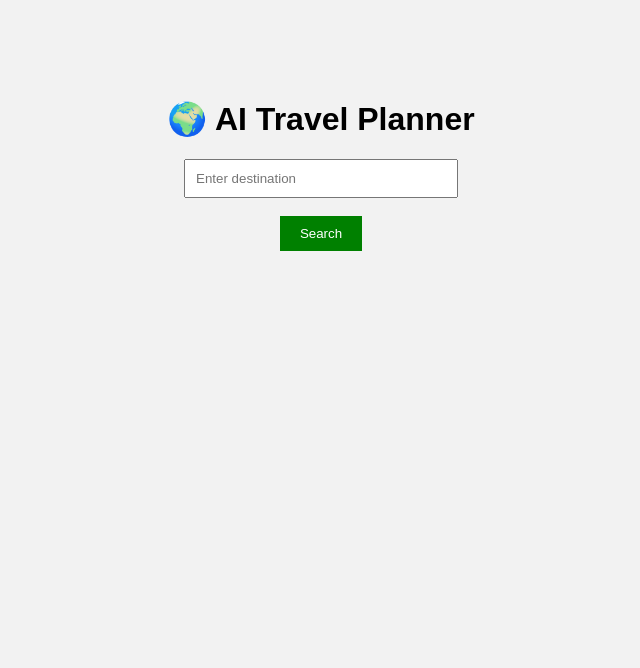
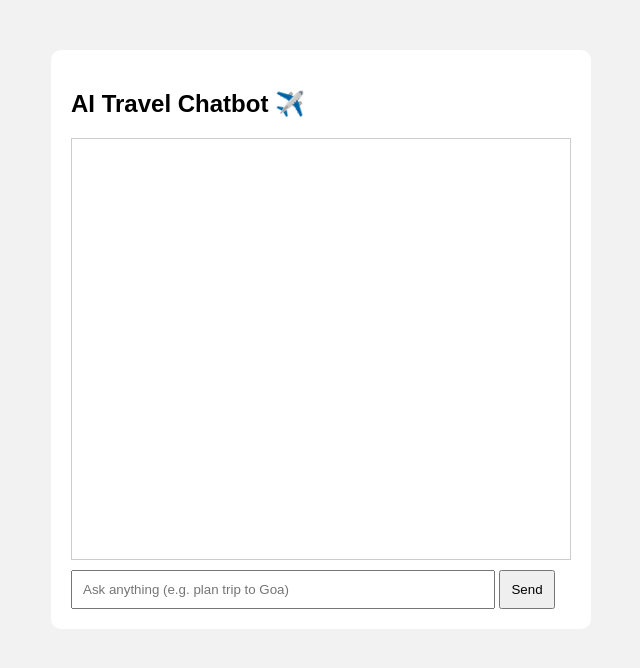
Before and after one commit to ashumehta1012/travel-ai, a Flask app: page / in a window 1280 px wide. Shown: the top 668 px of the page, without its empty margins (319-959 px from the left). Run offline with Flask 3, Linux system fonts and the light colour scheme.

Commit message:
Update index.html

```diff
--- a/templates/index.html
+++ b/templates/index.html
@@ -1,28 +1,87 @@
 <!DOCTYPE html>
 <html>
 <head>
-    <title>AI Travel Planner</title>
+    <title>AI Travel Chatbot</title>
+
     <style>
-        body { font-family: Arial; text-align: center; background: #f2f2f2; }
-        .box { margin-top: 100px; }
-        input { padding: 10px; width: 250px; }
-        button { padding: 10px 20px; background: green; color: white; border: none; }
+        body {
+            font-family: Arial;
+            background: #f2f2f2;
+        }
+
+        .chat-container {
+            width: 500px;
+            margin: auto;
+            background: white;
+            padding: 20px;
+            margin-top: 50px;
+            border-radius: 10px;
+        }
+
+        #chat-box {
+            height: 400px;
+            overflow-y: scroll;
+            border: 1px solid #ccc;
+            padding: 10px;
+            margin-bottom: 10px;
+        }
+
+        .user {
+            text-align: right;
+            color: blue;
+        }
+
+        .bot {
+            text-align: left;
+            color: green;
+        }
+
+        input {
+            width: 80%;
+            padding: 10px;
+        }
+
+        button {
+            padding: 10px;
+        }
     </style>
 </head>
 
 <body>
-<div class="box">
-    <h1>🌍 AI Travel Planner</h1>
 
-    <input id="destination" placeholder="Enter destination">
-    <br><br>
-    <button onclick="goToPlan()">Search</button>
+<div class="chat-container">
+    <h2>AI Travel Chatbot ✈️</h2>
+
+    <div id="chat-box"></div>
+
+    <input type="text" id="message" placeholder="Ask anything (e.g. plan trip to Goa)">
+    <button onclick="sendMessage()">Send</button>
 </div>
 
 <script>
-function goToPlan() {
-    const dest = document.getElementById("destination").value;
-    window.location.href = "/plan?destination=" + dest;
+async function sendMessage() {
+    const messageInput = document.getElementById("message");
+    const chatBox = document.getElementById("chat-box");
+
+    const message = messageInput.value;
+
+    chatBox.innerHTML += `<p class="user"><b>You:</b> ${message}</p>`;
+
+    messageInput.value = "";
+
+    const response = await fetch("/chat", {
+        method: "POST",
+        headers: {
+            "Content-Type": "application/json"
+        },
+        body: JSON.stringify({ message: message })
+    });
+
+    const data = await response.json();
+
+    chatBox.innerHTML += `<p class="bot"><b>AI:</b> ${data.reply}</p>`;
+
+    chatBox.scrollTop = chatBox.scrollHeight;
 }
 </script>
 
```
